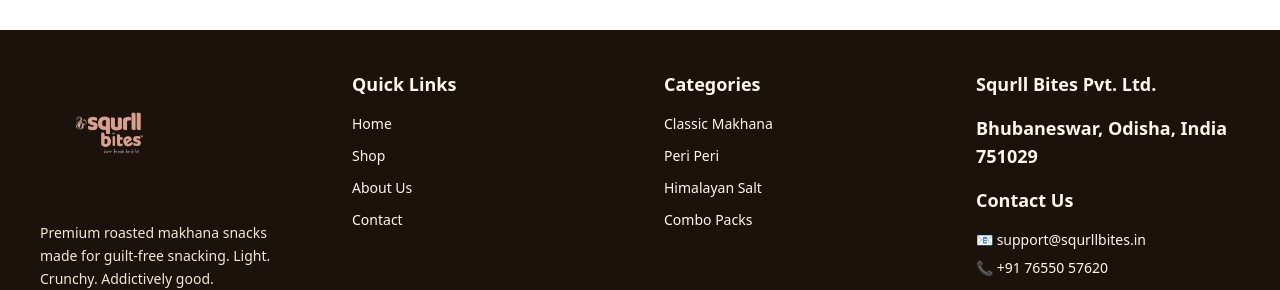
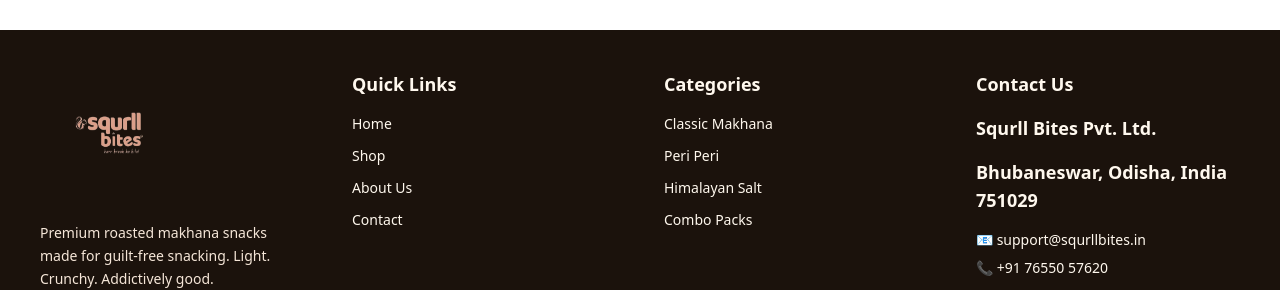
Before and after one commit to vikasya7/e-com, a React (Vite) app: page / in a window 1280 px wide. Shown: the part 2202-2492 px from the top of the page. Built offline with nearby package versions, Linux system fonts and the light colour scheme; no server answers.

Commit message:
contact size bug

```diff
--- a/src/components/Footer.jsx
+++ b/src/components/Footer.jsx
@@ -76,17 +76,19 @@
     {/* CONTACT */}
     <div>
 
-       <h2 className="text-lg font-semibold mb-4">
-        Squrll Bites Pvt. Ltd.
-      </h2>
 
-       <h2 className="text-lg font-semibold mb-4">
-        Bhubaneswar, Odisha, India 751029
-      </h2>
 
       <h2 className="text-lg font-semibold mb-4">
         Contact Us
       </h2>
+
+          <h3 className="text-lg font-semibold mb-4">
+        Squrll Bites Pvt. Ltd.
+      </h3>
+
+       <p className="text-lg font-semibold mb-4">
+        Bhubaneswar, Odisha, India 751029
+      </p>
 
       <p className="text-sm mb-2">
         📧 support@squrllbites.in
```
